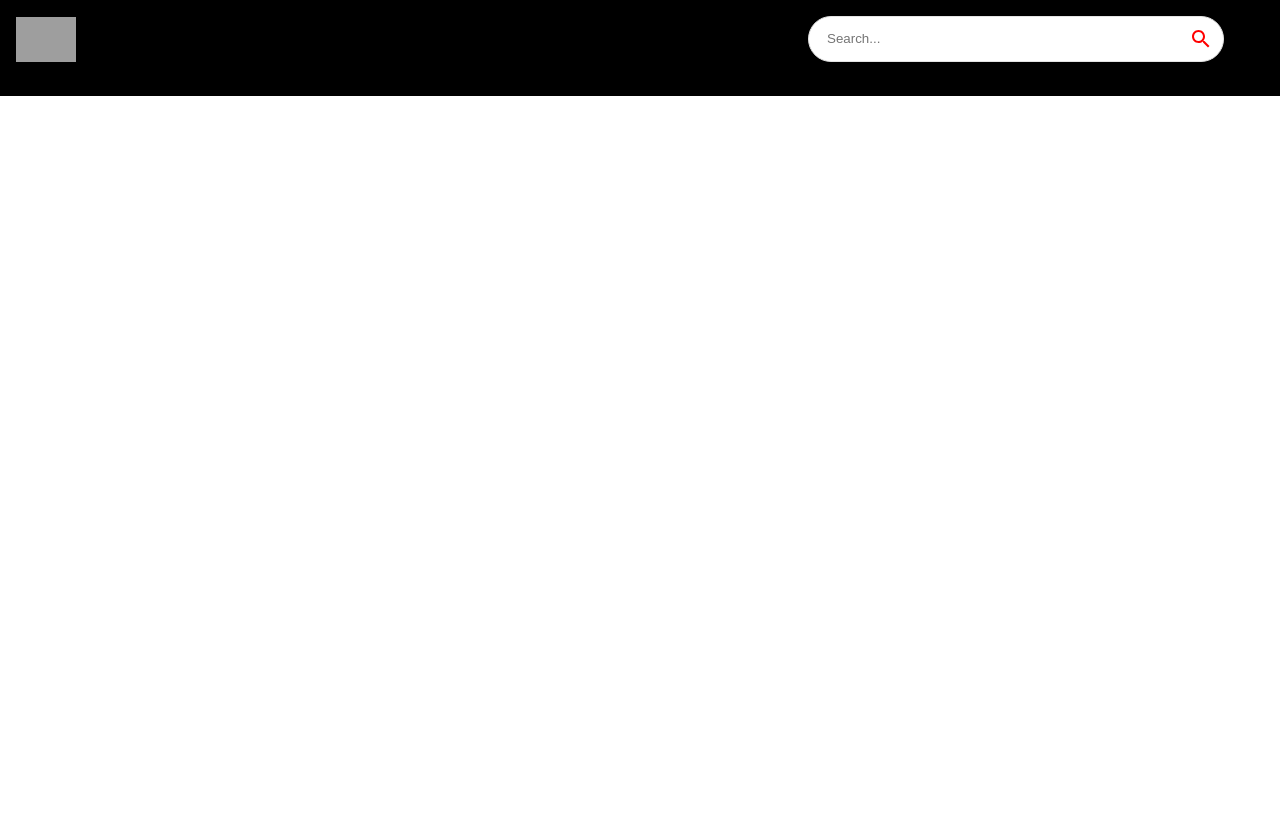
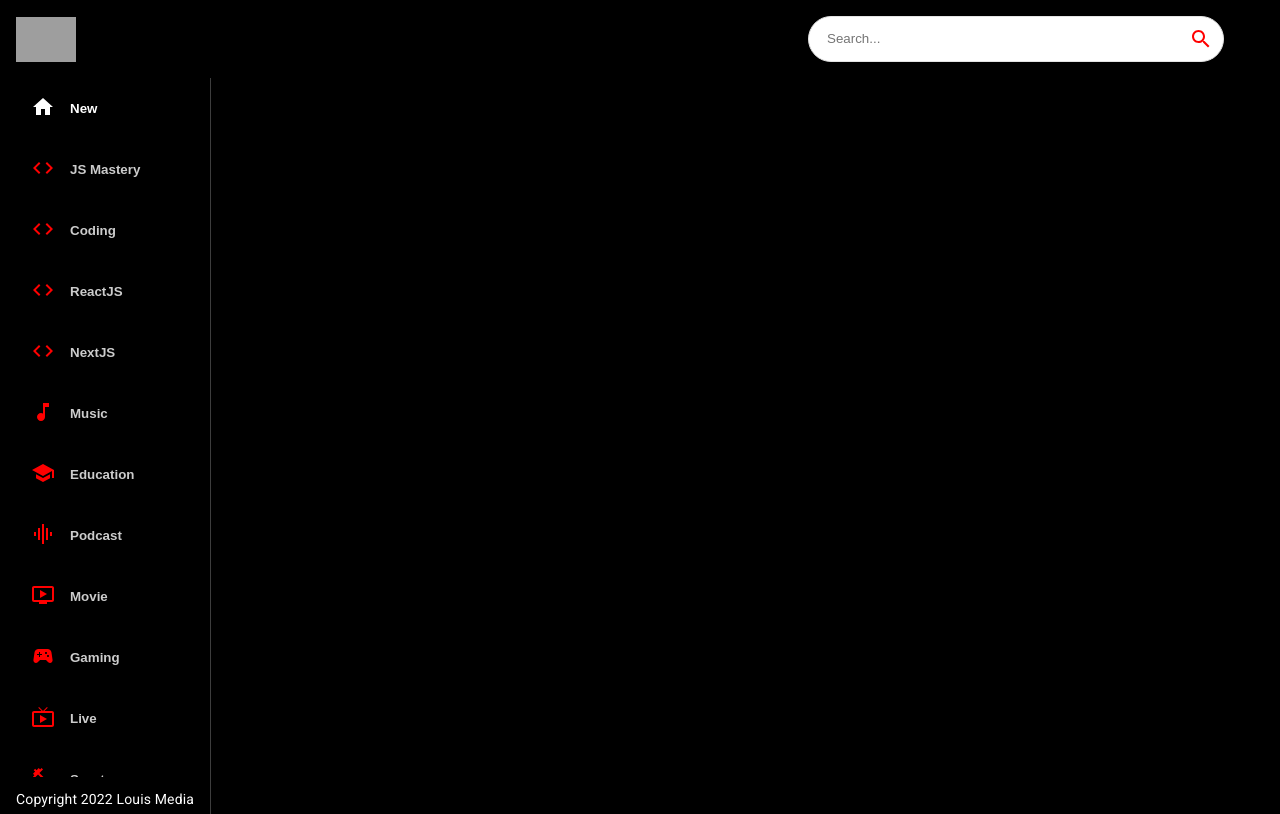
Before and after one commit to Louisss-Lam/youtube-clone, a React (Create React App) app: page / in a window 1280 px wide. Built offline with nearby package versions, Linux system fonts and the light colour scheme; grey boxes are pictures that could not be loaded.

Commit message:
sidebar setup

```diff
--- a/src/components/Feed.jsx
+++ b/src/components/Feed.jsx
@@ -1,8 +1,19 @@
-import React from 'react'
+import { useState, useEffect } from 'react';
+import { Box, Stack, Typography } from '@mui/material';
+import Sidebar from './Sidebar';
 
 const Feed = () => {
   return (
-    <div>Feed</div>
+    <Stack sx={{ flexDirection: { sx: "column", md: "row" } }}>
+      <Box sx={{ height: { sx: 'auto', md: '92vh' }, borderRight: '1px solid #3d3d3d',
+      px: { sx: 0, md: 2 }}}>
+        <Sidebar />
+        <Typography className='copyright' variant="body2" sx={{ mt: 1.5, color: '#fff' }}>
+          Copyright 2022 Louis Media
+        </Typography>
+      </Box>
+    </Stack>
+
   )
 }
 
--- /dev/null
+++ b/src/components/Sidebar.jsx
@@ -0,0 +1,37 @@
+import { Stack } from '@mui/material';
+import { categories } from '../utils/constants';
+
+const selectedCategory = 'New';
+
+const Sidebar = () => (
+  <Stack
+    direction="row"
+    sx={{
+      overflowY: "auto",
+      height: { sx: 'auto', md: '95%'},
+      flexDirection: { md: 'column' },
+    }}
+  >
+    {categories.map((category) => (
+      <button
+        className='category-btn'
+        style={{
+          background: category.anme === selectedCategory && '#FC1503',
+          color: 'white'
+        }}
+        key={category.name}
+      >
+        <span style={{ color: category.name === selectedCategory ? 'white' : 'red',
+        marginRight: '15px' }}>
+          { category.icon }
+        </span>
+        <span style={{ opacity: category.name === selectedCategory ? '1' :'0.8' }}>
+          { category.name }
+        </span>
+      </button>
+    ))}
+  </Stack>
+)
+
+
+export default Sidebar
--- a/src/components/index.js
+++ b/src/components/index.js
@@ -4,3 +4,4 @@
 export { default as SearchFeed } from './SearchFeed';
 export { default as VideoDetail } from './VideoDetail';
 export { default as SearchBar } from './SearchBar';
+export { default as Sidebar } from './Sidebar';
```
